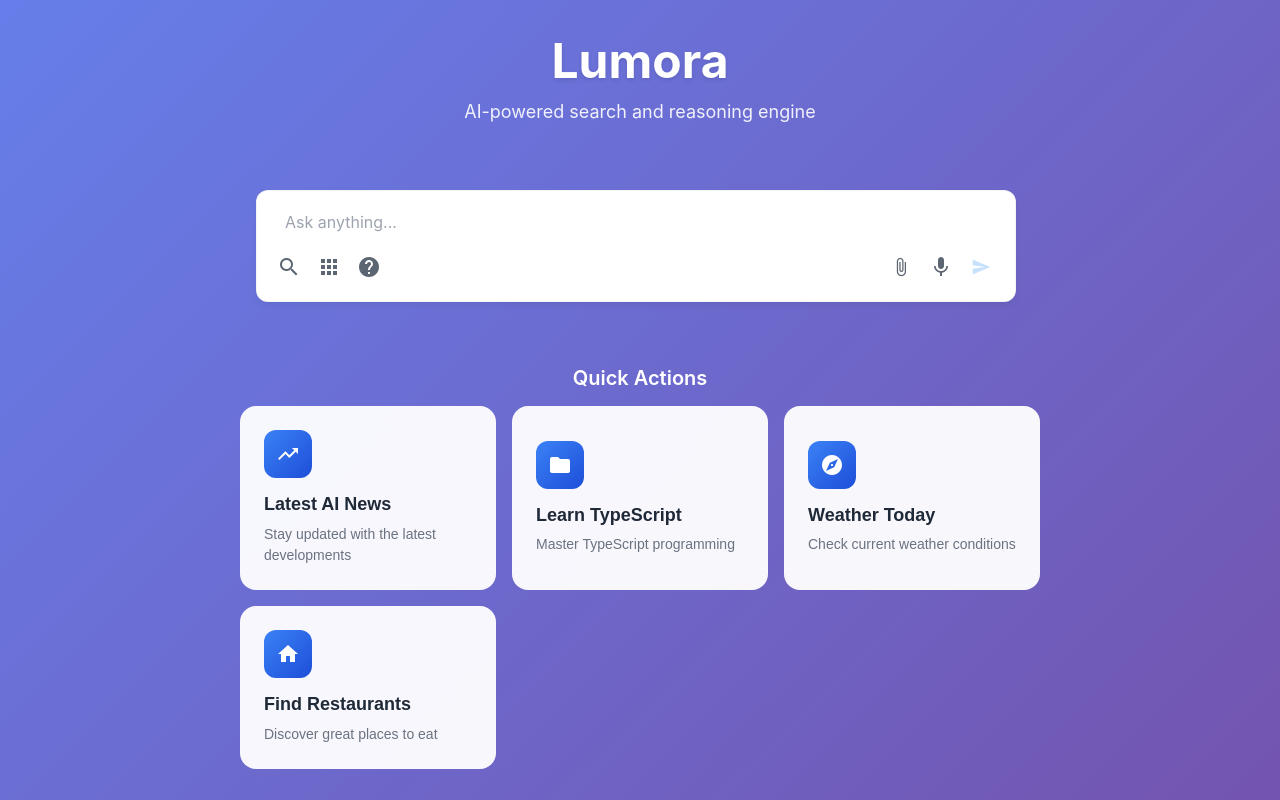
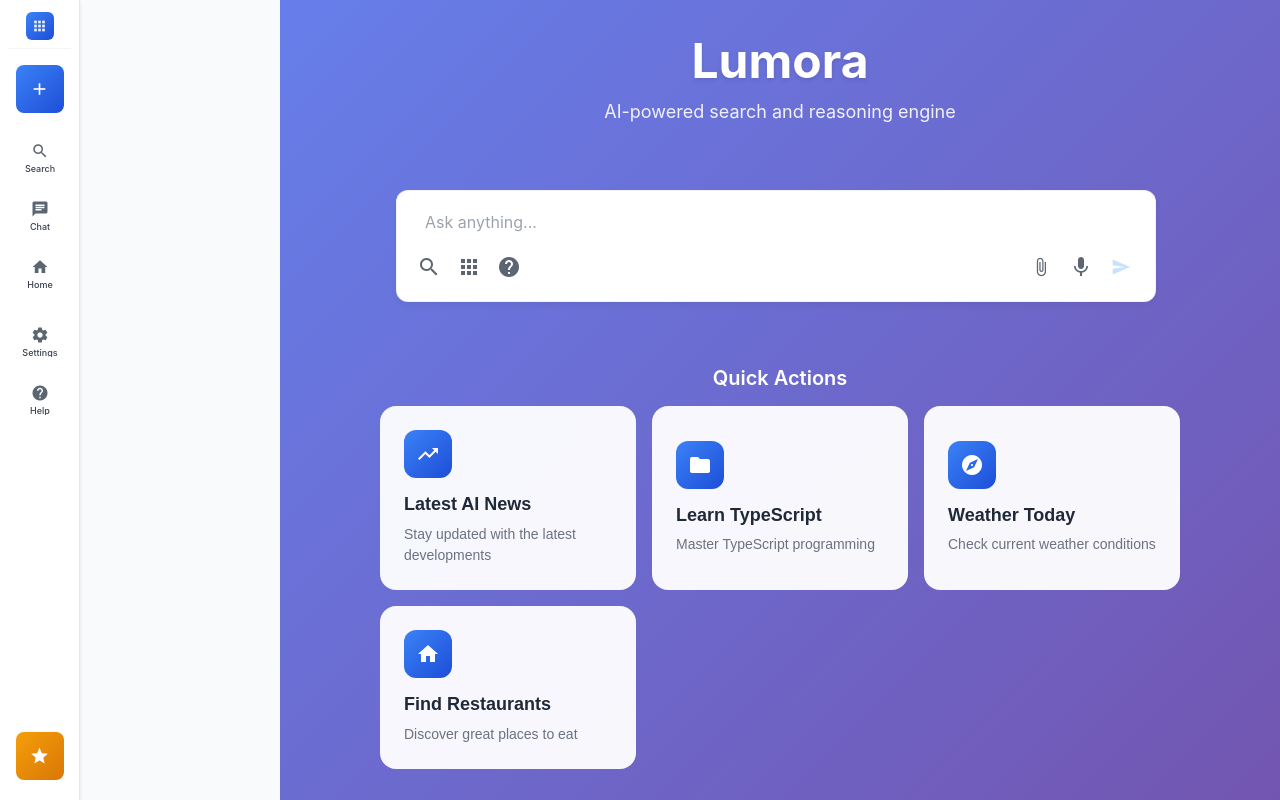
Before and after one commit to kgavhane702/lumora, an Angular app in the folder apps/web/: page / in a window 1280 px wide. Built offline with nearby package versions, Linux system fonts and the light colour scheme.

Commit message:
Fix desktop sidebar visibility and mobile menu state synchronization

```diff
--- a/apps/web/src/app/app.ts
+++ b/apps/web/src/app/app.ts
@@ -79,6 +79,11 @@ export class AppComponent implements OnInit, OnDestroy {
     this.checkScreenSize();
     this.setupRouteDetection();
     this.loadUserData();
+
+    // Ensure proper initial state
+    if (!this.isMobile) {
+      this.isMobileMenuOpen = true;
+    }
   }
 
   ngOnDestroy() {
@@ -125,20 +130,27 @@ export class AppComponent implements OnInit, OnDestroy {
         this.drawer.close();
         this.isMobileMenuOpen = false;
       } else {
-        // On desktop, ensure sidebar is always open
+        // On desktop, ensure sidebar is always open and visible
         this.drawer.open();
         this.isMobileMenuOpen = true;
+        // Force the drawer to stay open on desktop
+        setTimeout(() => {
+          if (this.drawer && !this.isMobile) {
+            this.drawer.open();
+          }
+        }, 100);
       }
     }
   }
 
   onSidenavOpenedChange(opened: boolean) {
-    // Always sync the state when sidenav opens/closes
-    this.isMobileMenuOpen = opened;
-
-    // If it's mobile and the sidenav closed, ensure our state is updated
-    if (this.isMobile && !opened) {
-      this.isMobileMenuOpen = false;
+    // Only sync state on mobile devices
+    if (this.isMobile) {
+      this.isMobileMenuOpen = opened;
+    }
+    // On desktop, always keep sidebar open
+    else {
+      this.isMobileMenuOpen = true;
     }
   }
 
```
